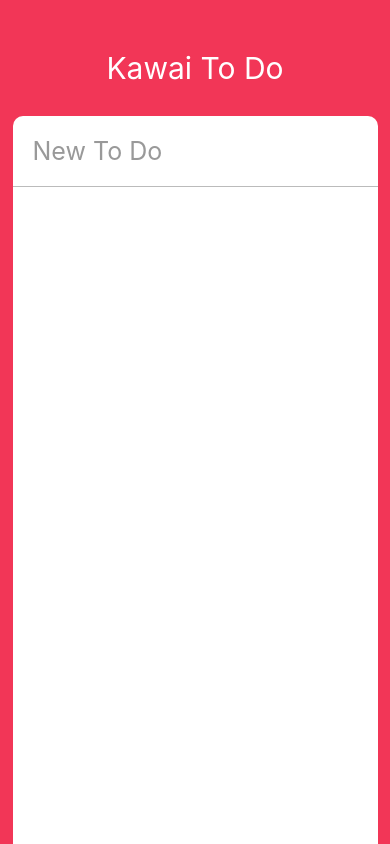
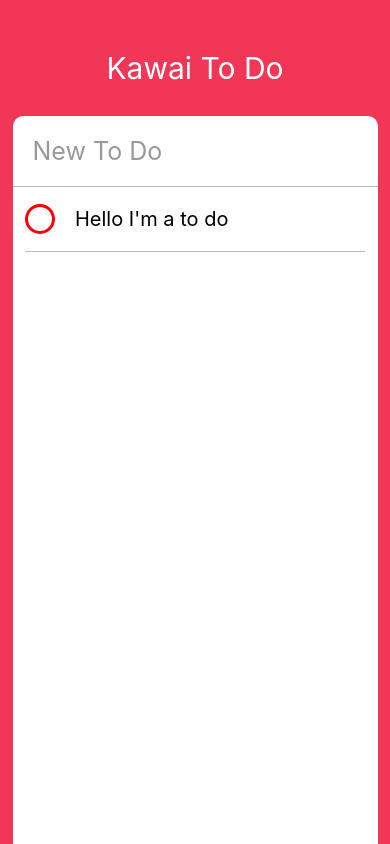
Before and after one commit to sbrus1213/kawai-todo, a React Native app: screen / in a window 390 px wide. Built offline with nearby package versions, Linux system fonts and the light colour scheme.

Commit message:
todo bar & check circle

```diff
--- a/App.js
+++ b/App.js
@@ -1,5 +1,6 @@
 import React from 'react';
-import { StyleSheet, Text, View, StatusBar, TextInput, Dimensions, Platform } from 'react-native';
+import { StyleSheet, Text, View, StatusBar, TextInput, Dimensions, Platform, ScrollView } from 'react-native';
+import ToDo from './ToDo';
 
 const { height, width } = Dimensions.get('window');
 
@@ -17,6 +18,9 @@ export default class App extends React.Component {
         <Text style={styles.title}>Kawai To Do</Text>
         <View style={styles.card}>
           <TextInput style={styles.Input} placeholder={"New To Do"} value={newToDo} onChangeText={this.__controlNewToDo} placeholderTextColor={"#999"} autoCorrect={false} />
+          <ScrollView contentContainerStyle={styles.toDos}>
+            <ToDo />
+          </ScrollView>
         </View>
       </View>
     );
@@ -68,5 +72,8 @@ const styles = StyleSheet.create({
     borderBottomColor: '#bbb',
     borderBottomWidth: 1,
     fontSize: 25
+  },
+  toDos:{
+    alignItems:'center'
   }
 });
--- /dev/null
+++ b/ToDo.js
@@ -0,0 +1,59 @@
+import React from 'react';
+import { View, Text, StyleSheet, TouchableOpacity, Dimensions } from 'react-native';
+
+const { width, height } = Dimensions.get('window');
+
+export default class ToDo extends React.Component {
+    state = {
+        isEditing: false,
+        isCompleted: false
+    }
+
+    render() {
+        const { isCompleted } = this.state;
+        return (
+            <View style={styles.container}>
+                <TouchableOpacity onPress={this.__toggleToDo}>
+                    <View style={[styles.circle, isCompleted ? styles.completedCircle : styles.uncompletedCircle]} />
+                </TouchableOpacity>
+                <Text style={styles.text}>Hello I'm a to do</Text>
+            </View>
+        );
+    }
+
+    __toggleToDo = () => {
+        this.setState(prevState => {
+            return {
+                isCompleted: !prevState.isCompleted
+            };
+        });
+    }
+}
+
+const styles = StyleSheet.create({
+    container: {
+        width: width - 50,
+        borderBottomColor: '#bbb',
+        borderBottomWidth: StyleSheet.hairlineWidth,
+        flexDirection: 'row',
+        alignItems: 'center'
+    },
+    text: {
+        fontWeight: '400',
+        fontSize: 20,
+        marginVertical: 20
+    },
+    circle: {
+        width: 30,
+        height: 30,
+        borderRadius: 15,
+        borderWidth: 3,
+        marginRight: 20
+    },
+    completedCircle: {
+        borderColor: '#bbb'
+    },
+    uncompletedCircle: {
+        borderColor: 'red',
+    }
+})
```
